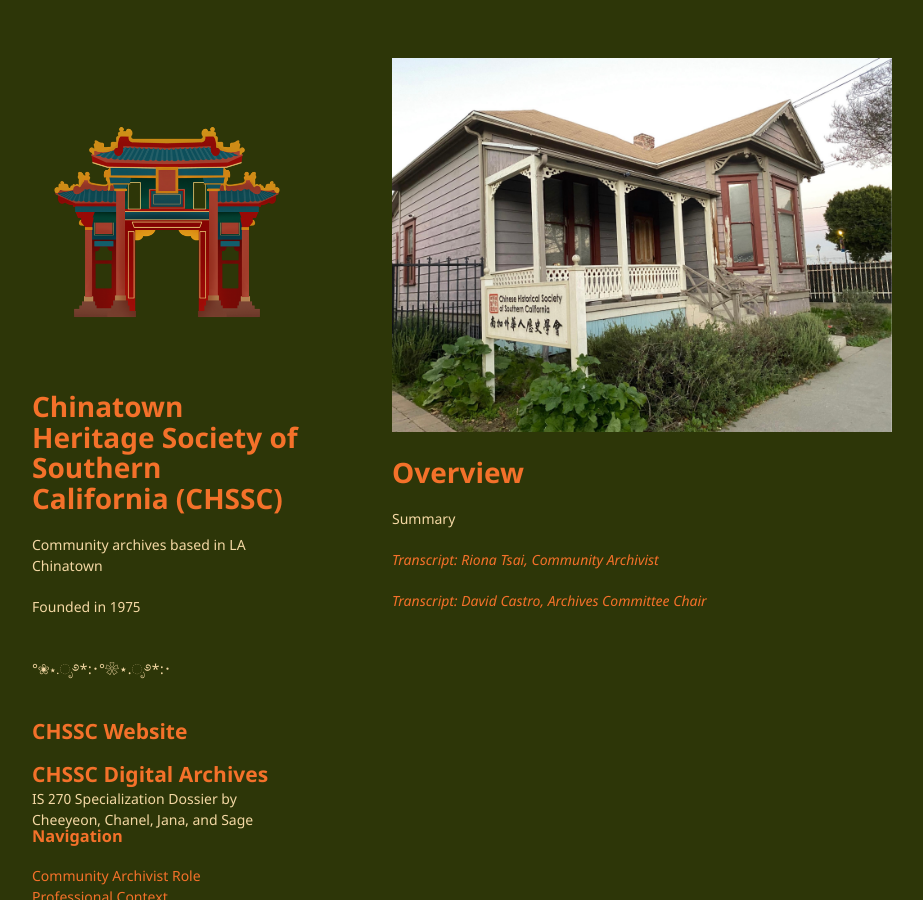
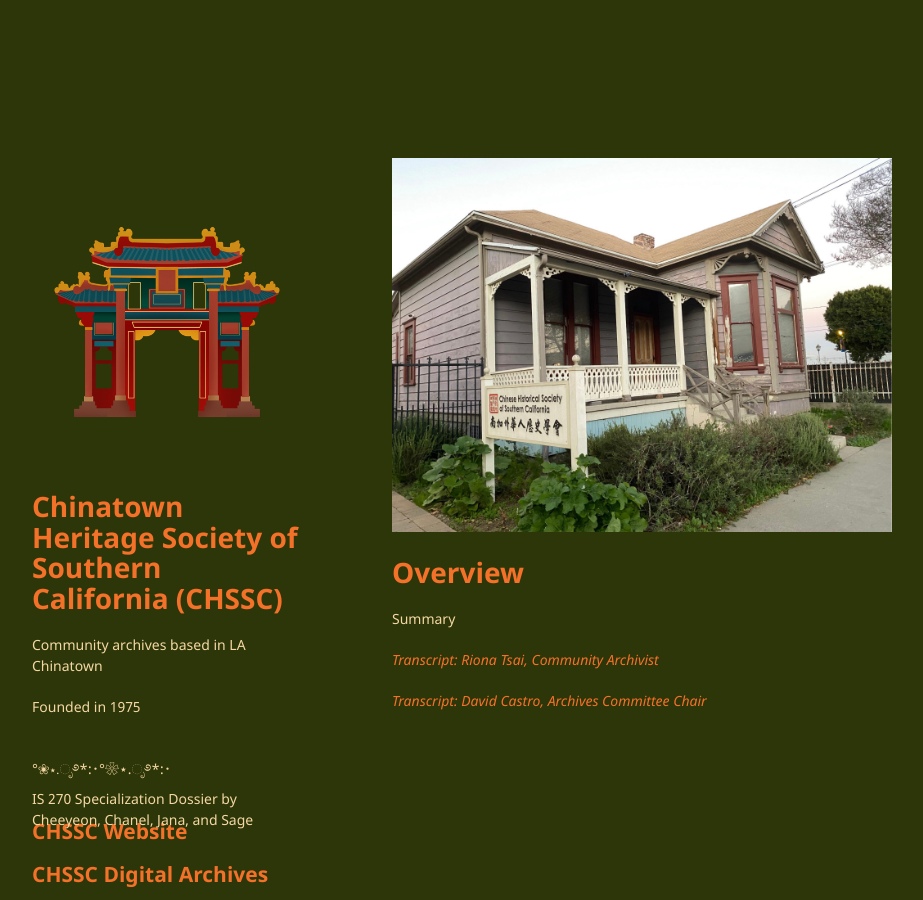
Before and after one commit to chaanelly/IS270-CHSSC, a Jekyll site: the page built from index.md, in a window 1280 px wide. Shown: the whole page, without its empty margins (178-1101 px from the left). Built offline with Jekyll 4.4.1, drawn with Linux system fonts in a browser that asks for light colours; our own code applies the rules of GitHub Pages for plain Markdown files.

Commit message:
Update default.html

```diff
--- a/_layouts/default.html
+++ b/_layouts/default.html
@@ -69,6 +69,14 @@
 
       </section>
       <footer>
+        <style>
+        div {
+        padding-top: 100px;
+        padding-right: 0px;
+        padding-bottom: 00px;
+        padding-left: 0px;
+        }
+        </style>
 
         <p>IS 270 Specialization Dossier by Cheeyeon, Chanel, Jana, and Sage</p>
 
```
